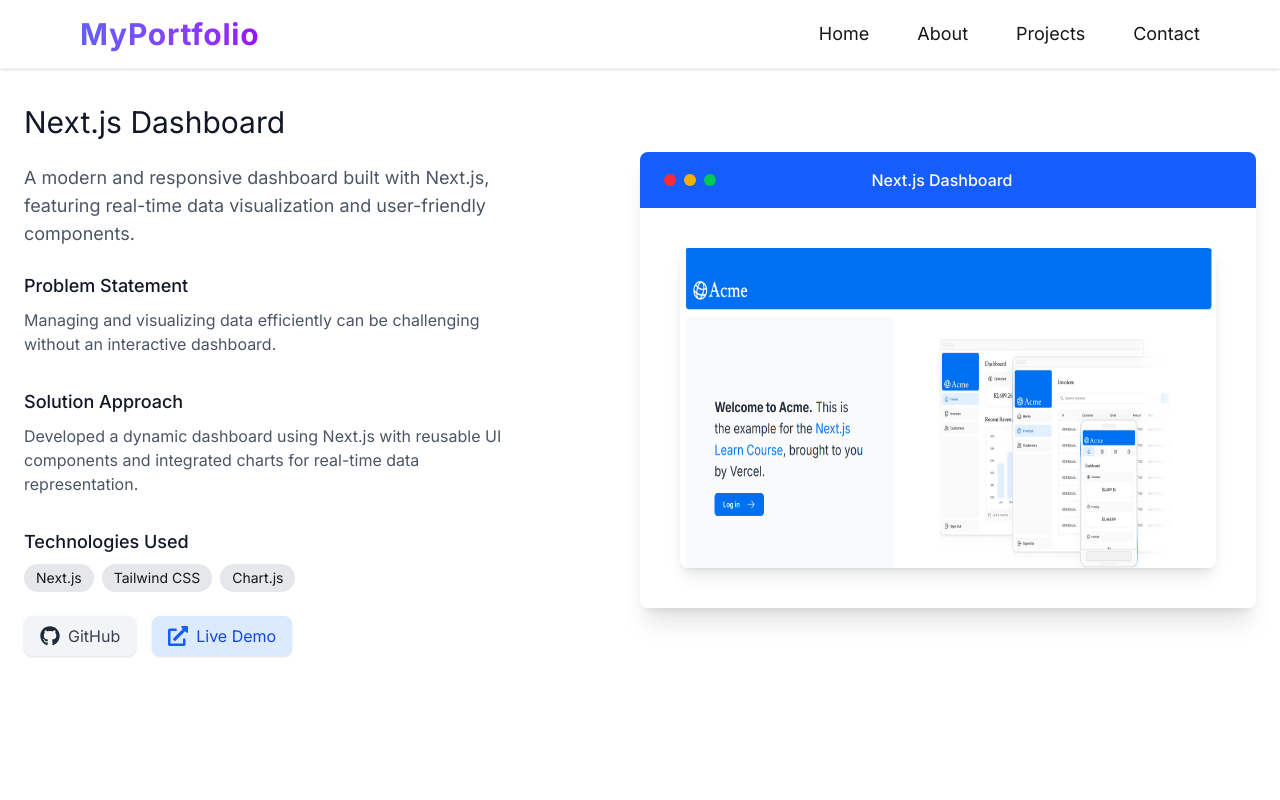
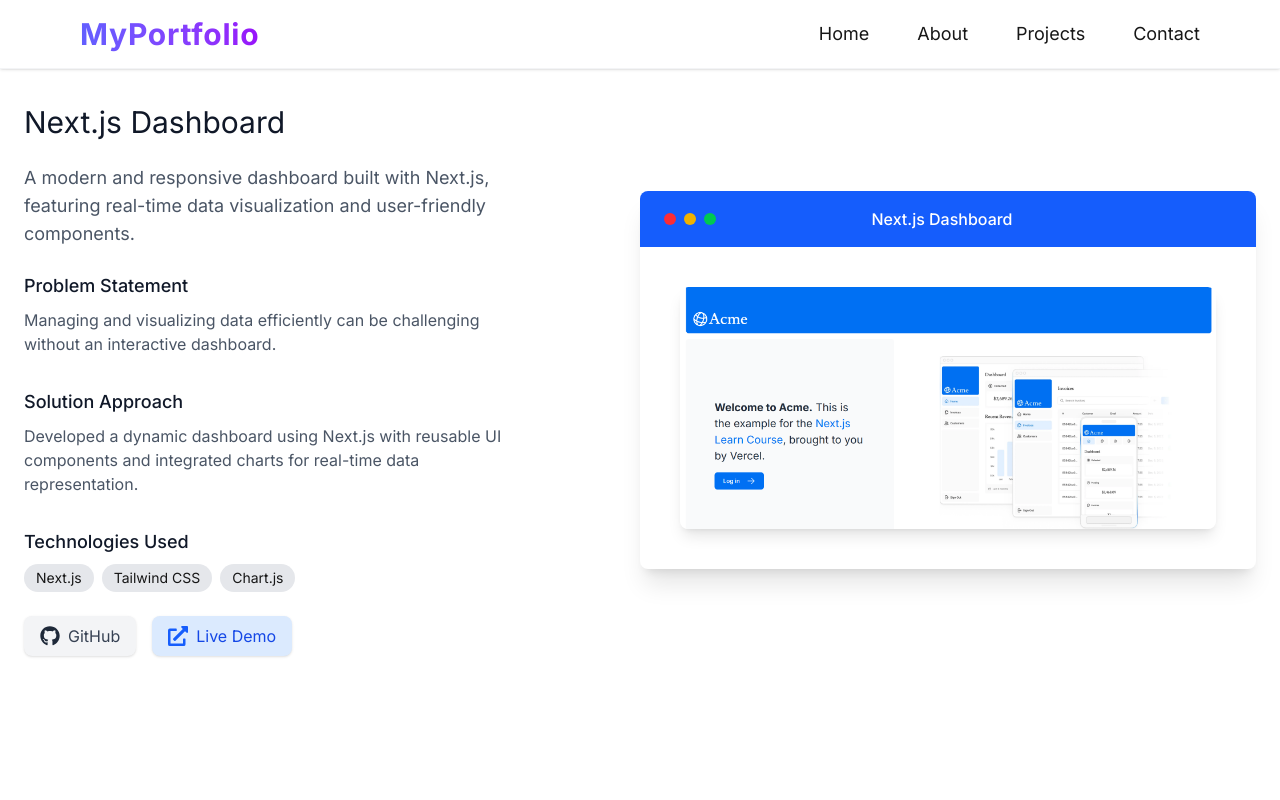
Before and after one commit to Kamakshi-Aruna/NextJs-Personal-Portfolio, a Next.js app: page /projects/1 in a window 1280 px wide. Shown: the top 800 px of the page. Built offline with nearby package versions, Linux system fonts and the light colour scheme.

Commit message:
Updated the code

```diff
--- a/src/app/projects/[id]/page.tsx
+++ b/src/app/projects/[id]/page.tsx
@@ -5,7 +5,7 @@ import {FaGithub, FaExternalLinkAlt} from "react-icons/fa";
 import {projects} from "@/lib/data";
 import Image from "next/image";
 import {motion} from "framer-motion";
-import {use, useState} from "react";
+import {use, useEffect, useState} from "react";
 
 export default function ProjectDetailPage({
                                               params,
@@ -21,6 +21,15 @@ export default function ProjectDetailPage({
 
     // State to manage the displayed image
     const [displayedImage, setDisplayedImage] = useState(project.screenshots[0]);
+    const [isLargeScreen, setIsLargeScreen] = useState(false);
+
+    // Detect large screens (lg and above)
+    useEffect(() => {
+        const checkScreenSize = () => setIsLargeScreen(window.innerWidth >= 1024); // lg breakpoint
+        checkScreenSize(); // Check on mount
+        window.addEventListener("resize", checkScreenSize);
+        return () => window.removeEventListener("resize", checkScreenSize);
+    }, []);
 
     // Animation variants
     const containerVariants = {
@@ -172,15 +181,16 @@ export default function ProjectDetailPage({
                                 <div className="relative p-4">
                                     <div className="flex justify-center">
                                         <div
-                                            className="w-[900px] h-[320px] rounded-lg shadow-lg overflow-hidden transition-all duration-300 hover:shadow-xl hover:border-blue-200 transform hover:-translate-y-1">
+                                            className="w-full sm:w-3/4 md:w-[600px] lg:w-[900px] h-auto rounded-lg shadow-lg overflow-hidden transition-all duration-300 hover:shadow-xl hover:border-blue-200 transform hover:-translate-y-1">
                                             <Image
                                                 src={displayedImage}
                                                 alt="Project Screenshot"
                                                 width={900}
                                                 height={350}
-                                                className="w-full h-[320px] rounded-lg transition-all duration-500 ease-in-out scale-100"
-                                                onMouseEnter={() => setDisplayedImage(project.screenshots[1])}
-                                                onMouseLeave={() => setDisplayedImage(project.screenshots[0])}
+                                                quality={90}
+                                                className="w-full h-auto max-h-[350px] rounded-lg transition-all duration-500 ease-in-out scale-100 object-cover"
+                                                onMouseEnter={() => isLargeScreen && setDisplayedImage(project.screenshots[1])}
+                                                onMouseLeave={() => isLargeScreen && setDisplayedImage(project.screenshots[0])}
                                             />
                                         </div>
                                     </div>
```
